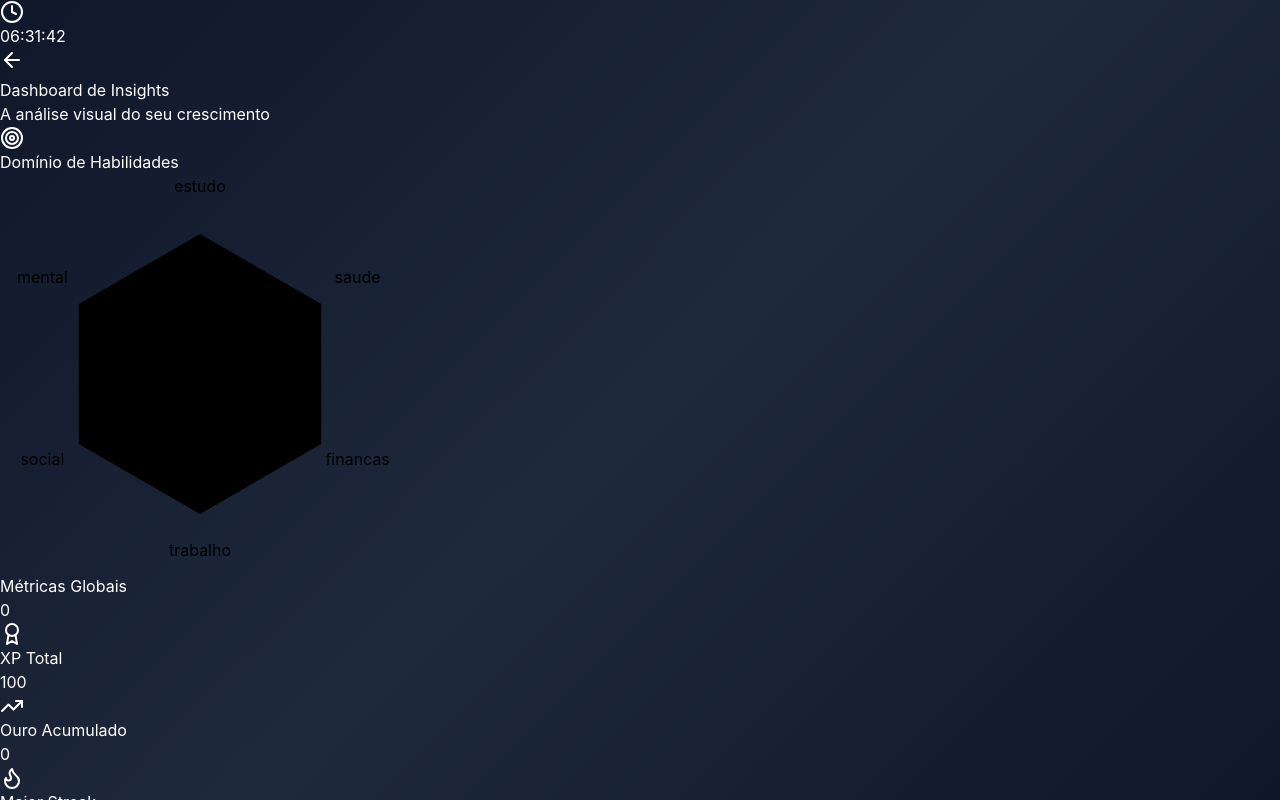
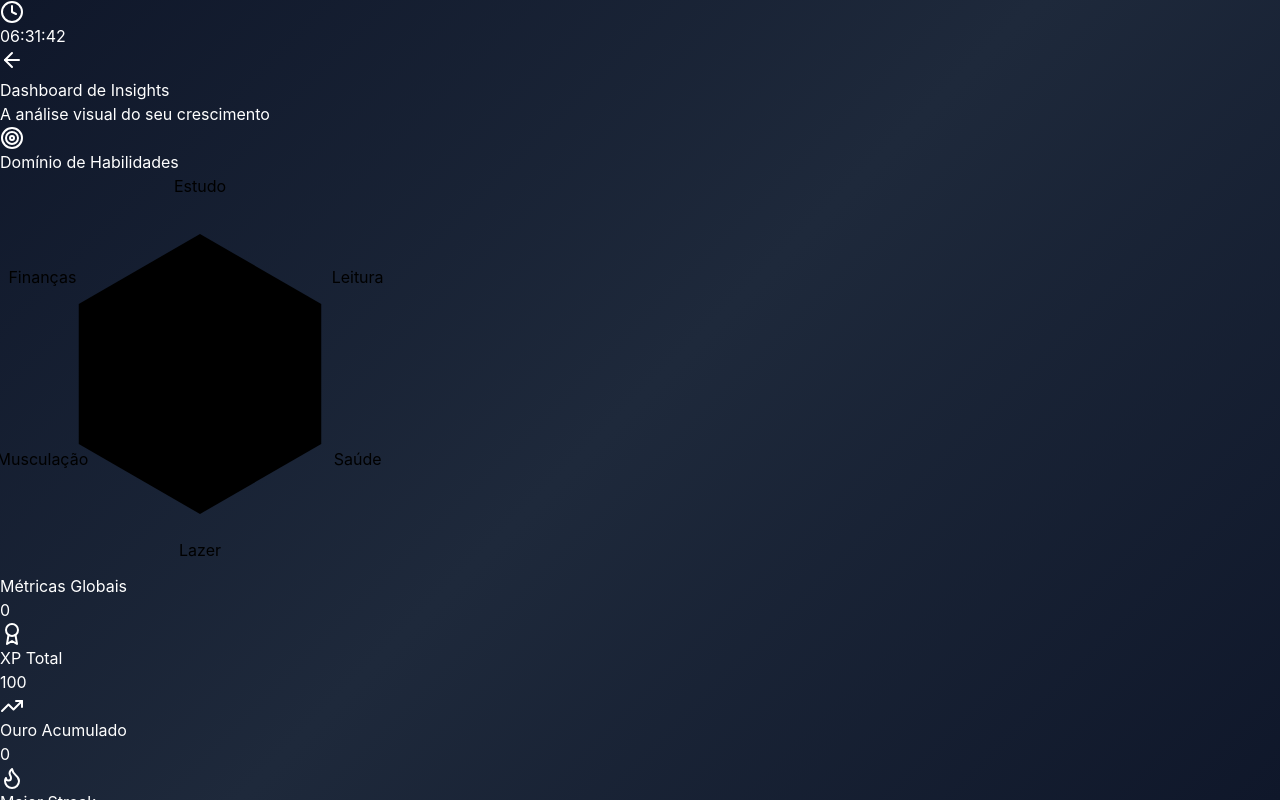
Before and after one commit to Popilynx/SistemaLevelUp, a React (Vite) app: page /dashboard in a window 1280 px wide. Built offline with nearby package versions, Linux system fonts and the light colour scheme.

Commit message:
correções de botão e css
correções de botão e css

```diff
--- a/src/Pages/Dashboard.tsx
+++ b/src/Pages/Dashboard.tsx
@@ -11,18 +11,21 @@ export default function Dashboard() {
     const [character, setCharacter] = useState<any>(null);
     const [activities, setActivities] = useState<any[]>([]);
     const [habits, setHabits] = useState<any[]>([]);
+    const [skills, setSkills] = useState<any[]>([]);
     const [loading, setLoading] = useState(true);
 
     useEffect(() => {
         const loadData = async () => {
-            const [char, logs, gHabits] = await Promise.all([
+            const [char, logs, gHabits, skillsData] = await Promise.all([
                 storage.getCharacter(),
                 storage.getActivityLogs(),
                 storage.getGoodHabits(),
+                storage.getSkills(),
             ]);
             setCharacter(char);
             setActivities(logs);
             setHabits(gHabits);
+            setSkills(skillsData);
             setLoading(false);
         };
         loadData();
@@ -30,13 +33,28 @@ export default function Dashboard() {
 
     if (loading) return <div className="min-h-screen bg-slate-950 flex items-center justify-center text-cyan-400">Analizando dados da jornada...</div>;
 
-    // Prepare Radar Data from Category XP
-    const categories = ['estudo', 'saude', 'financas', 'trabalho', 'social', 'mental'];
-    const radarData = categories.map(cat => ({
-        label: cat,
-        value: character?.category_xp?.[cat] || 0,
-        max: Math.max(...Object.values(character?.category_xp || { dummy: 100 }) as number[], 100)
-    }));
+    // Prepare Radar Data from Skills instead of category_xp
+    const categoryLabels: Record<string, string> = {
+        estudo: '💻 Estudo',
+        leitura: '📖 Leitura',
+        saude: '💪 Saúde',
+        lazer: '🎮 Lazer',
+        musculacao: '🏋️ Musculação',
+        financas: '💰 Finanças',
+    };
+
+    const radarData = Object.keys(categoryLabels).map(cat => {
+        const categorySkills = skills.filter(s => s.category === cat);
+        const avgLevel = categorySkills.length > 0
+            ? categorySkills.reduce((sum, s) => sum + (s.level || 1), 0) / categorySkills.length
+            : 0;
+
+        return {
+            label: categoryLabels[cat].split(' ').pop() || cat,
+            value: avgLevel,
+            max: 5
+        };
+    });
 
     // Calculate Stats
     const totalExp = character?.total_exp || 0;
--- a/src/Pages/Home.tsx
+++ b/src/Pages/Home.tsx
@@ -2,7 +2,7 @@ import { useState, useEffect } from 'react';
 import { motion, AnimatePresence } from 'framer-motion';
 import { Plus, Target, Swords, BookOpen, Scroll, Settings, ShoppingBag, Activity, Package, TrendingUp, Hammer, CheckCircle } from 'lucide-react';
 import { cn } from "@/lib/utils";
-import { Link } from 'react-router-dom';
+import { Link, useNavigate } from 'react-router-dom';
 import { createPageUrl } from '@/utils';
 import { storage } from '@/components/storage/LocalStorage';
 import { combatService } from '@/services/combatService';
@@ -40,6 +40,7 @@ export default function Home() {
   const [showLevelUp, setShowLevelUp] = useState<{ levels: number, level: number } | null>(null);
   const [isLoreOpen, setIsLoreOpen] = useState(false);
   const [isPetOpen, setIsPetOpen] = useState(false);
+  const navigate = useNavigate();
 
   const loadData = async () => {
     const [char, gHabits, bHabits, obj, checks, boss] = await Promise.all([
@@ -495,9 +496,9 @@ export default function Home() {
                         initial={{ opacity: 0, scale: 0.9, y: 20 }}
                         animate={{ opacity: 1, scale: 1, y: 0 }}
                         exit={{ opacity: 0, scale: 0.9, y: 20 }}
-                        className="relative w-full max-w-2xl bg-[#020617] border border-slate-800/80 rounded-[3rem] shadow-2xl overflow-hidden max-h-[90vh] flex flex-col"
+                        className="relative w-full max-w-2xl bg-slate-950 border border-slate-800 rounded-[2rem] shadow-2xl overflow-hidden max-h-[85vh] flex flex-col m-4"
                       >
-                        <div className="relative p-0 overflow-y-auto custom-scrollbar flex-1">
+                        <div className="relative p-0 overflow-y-auto custom-scrollbar flex-1 pb-8">
                           <Button
                             variant="ghost"
                             onClick={() => setIsPetOpen(false)}
@@ -523,7 +524,7 @@ export default function Home() {
               if (dailyBoss?.reward_claimed) {
                 toast.error("Arena selada! Você já coletou as recompensas de hoje.");
               } else {
-                window.location.href = createPageUrl('BossArena');
+                navigate(createPageUrl('BossArena'));
               }
             }}
             className="transform transition-all hover:scale-[1.02] cursor-pointer h-full active:scale-[0.98]"
@@ -536,7 +537,7 @@ export default function Home() {
       {/* Evolution Dashboard: Dynamic Sections */}
       <div className="max-w-7xl mx-auto px-4 py-12 space-y-12">
         {/* Navigation Grid 2.0: Floating Glass Icons */}
-        <div className="grid grid-cols-2 md:grid-cols-5 lg:grid-cols-10 gap-3">
+        <div className="grid grid-cols-2 sm:grid-cols-3 md:grid-cols-5 lg:grid-cols-10 gap-3 relative z-30">
           {navItems.map((item, idx) => (
             <motion.div
               key={item.page}
@@ -545,18 +546,18 @@ export default function Home() {
               transition={{ delay: idx * 0.05 }}
               whileHover={{ scale: 1.05, y: -5 }}
               whileTap={{ scale: 0.95 }}
-              className="group relative flex flex-col items-center justify-center bg-slate-900/40 backdrop-blur-md border border-slate-800/50 p-4 rounded-2xl hover:border-cyan-500/30 transition-all aspect-square text-center shadow-lg overflow-hidden"
+              className="group relative flex flex-col items-center justify-center bg-slate-900/40 backdrop-blur-md border border-slate-800/50 p-3 sm:p-4 rounded-2xl hover:border-cyan-500/30 transition-all min-h-[100px] sm:aspect-square text-center shadow-lg overflow-hidden"
             >
               <div className="absolute inset-0 bg-gradient-to-b from-cyan-500/[0.05] to-transparent opacity-0 group-hover:opacity-100 transition-opacity" />
               {item.page === 'BossArena' ? (
                 <Button
                   onClick={(e) => {
+                    e.preventDefault();
                     const boss = combatService.getDailyBoss();
                     if (boss.reward_claimed) {
-                      e.preventDefault();
                       toast.error("Você já coletou a recompensa de hoje! Volte amanhã.");
                     } else {
-                      window.location.href = createPageUrl(item.page);
+                      navigate(createPageUrl(item.page));
                     }
                   }}
                   variant="ghost"
--- a/src/components/character/PetSelection.tsx
+++ b/src/components/character/PetSelection.tsx
@@ -28,7 +28,7 @@ export default function PetSelection({ onSelect }: PetSelectionProps) {
             <h2 className="text-2xl font-bold text-white mb-2">Escolha seu Companheiro</h2>
             <p className="text-slate-400 mb-6 text-sm">Um pet seguirá sua jornada e fornecerá bônus únicos conforme evolui.</p>
 
-            <div className="grid grid-cols-1 md:grid-cols-3 gap-4">
+            <div className="grid grid-cols-2 lg:grid-cols-3 gap-4">
                 {PET_OPTIONS.map((opt) => (
                     <motion.div
                         key={opt.type}
--- a/src/components/storage/LocalStorage.tsx
+++ b/src/components/storage/LocalStorage.tsx
@@ -485,7 +485,11 @@ export const storage = {
   getActivityLogs: async () => {
     const data = localStorage.getItem(STORAGE_KEYS.ACTIVITY_LOG);
     const logs = data ? JSON.parse(data) : [];
-    return logs.sort((a: any, b: any) => new Date(b.created_date).getTime() - new Date(a.created_date).getTime());
+    return logs.sort((a: any, b: any) => {
+      const timeA = new Date(a.timestamp || a.created_date || 0).getTime();
+      const timeB = new Date(b.timestamp || b.created_date || 0).getTime();
+      return timeB - timeA;
+    });
   },
   addActivityLog: async (log: any) => {
     const logs = await storage.getActivityLogs();
--- a/src/utils.ts
+++ b/src/utils.ts
@@ -12,6 +12,7 @@ export const createPageUrl = (page: string): string => {
     'Dashboard': '/dashboard',
     'Quests': '/quests',
     'Forge': '/forge',
+    'BossArena': '/boss-arena',
   };
 
   return pageMap[page] || '/';
```
